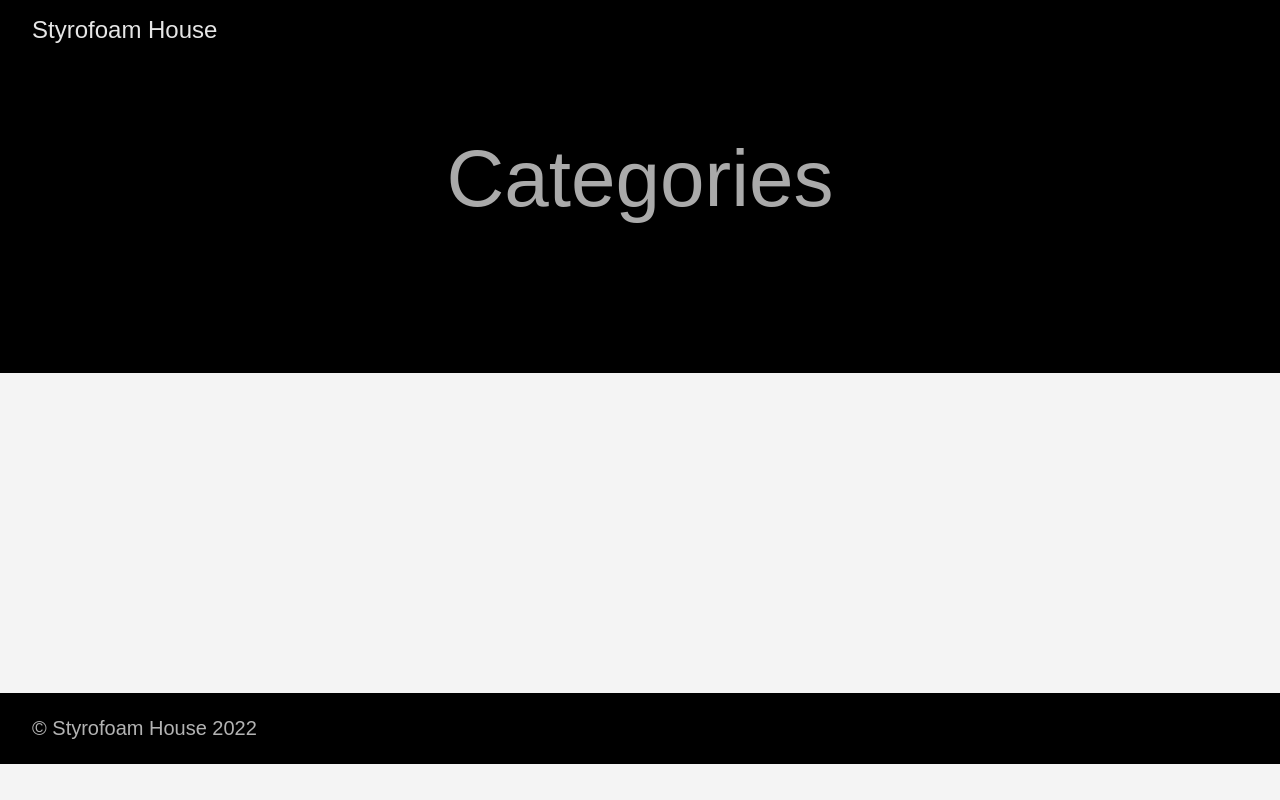
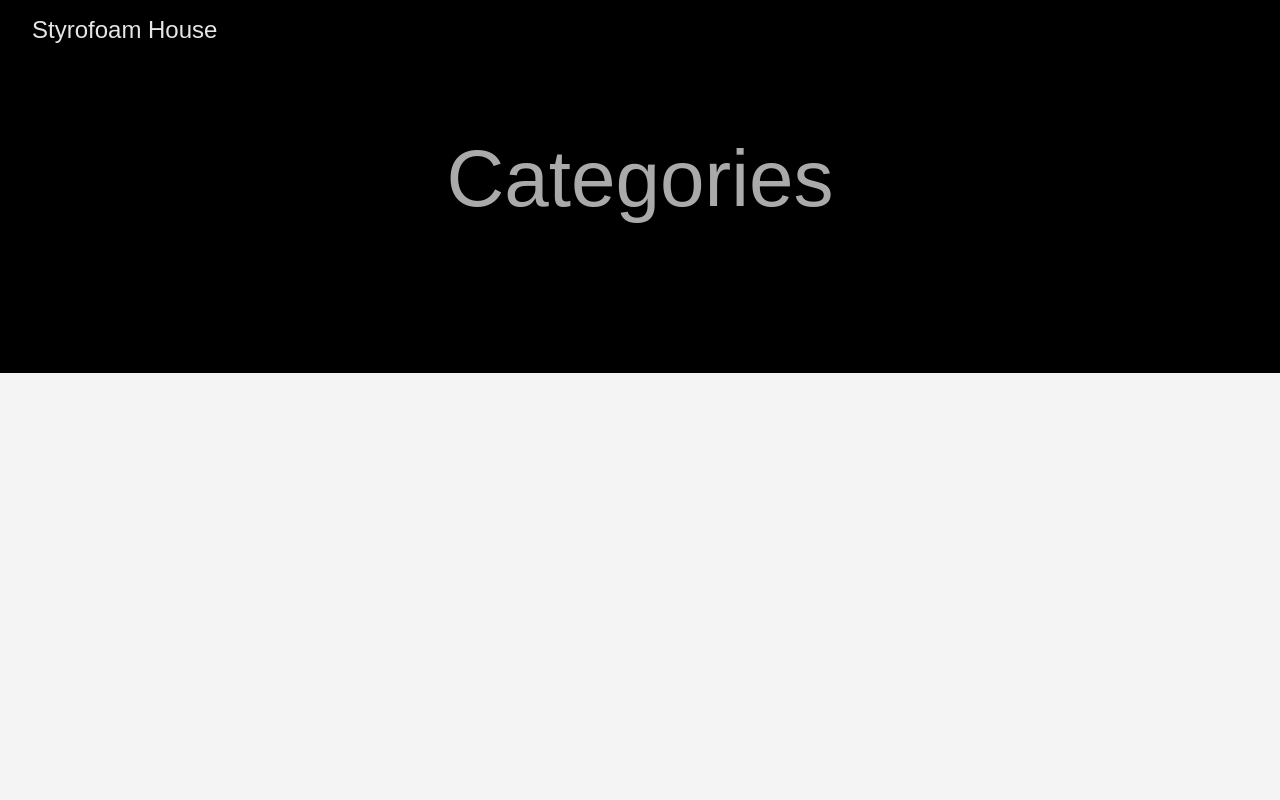
Before and after one commit to styrofoamhouse/styrofoamhouse.github.io, a plain HTML site: page categories/index.html in a window 1280 px wide. Drawn offline with Linux system fonts and the light colour scheme.

Commit message:
removing footer

```diff
--- a/categories/index.html
+++ b/categories/index.html
@@ -98,18 +98,6 @@
   </div>
 
     </main>
-    <footer class="bg-black bottom-0 w-100 pa3" role="contentinfo">
-  <div class="flex justify-between">
-  <a class="f4 fw4 hover-white no-underline white-70 dn dib-ns pv2 ph3" href="https://styrofoamhouse.github.io/" >
-    &copy;  Styrofoam House 2022
-  </a>
-    <div>
-<div class="ananke-socials">
-
-</div>
-</div>
-  </div>
-</footer>
 
   </body>
 </html>
```
Also changed, not shown: posts/1/index.html (+0 -12 lines), posts/index.html (+0 -12 lines), tags/index.html (+0 -12 lines).
